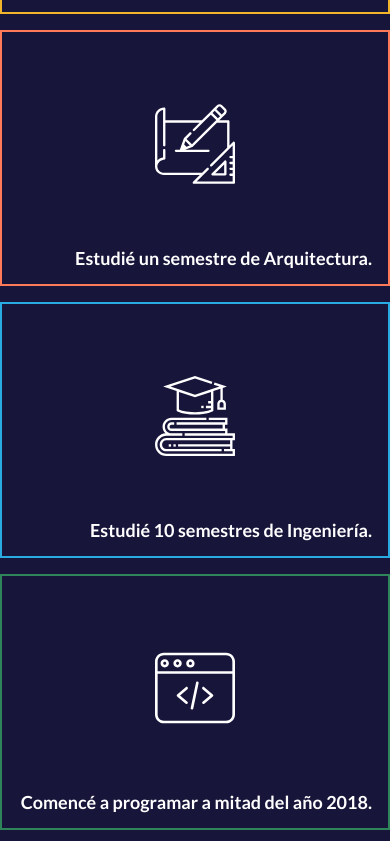
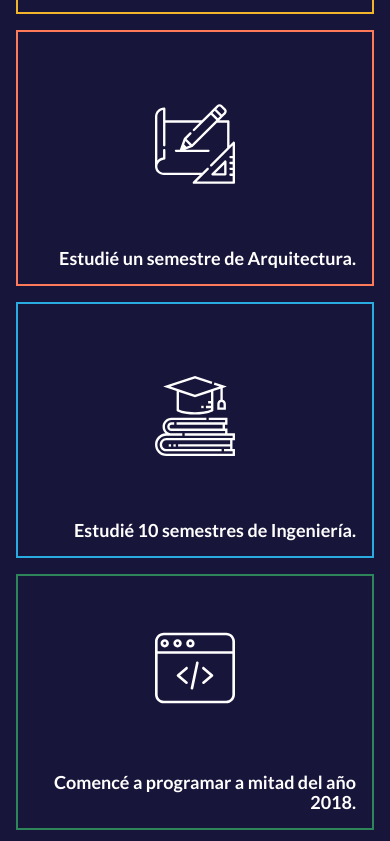
Before and after one commit to Felixmp7/Portafolios, a Next.js app: page / in a window 390 px wide. Shown: the part 8576-9417 px from the top of the page. Built offline with nearby package versions, Linux system fonts and the light colour scheme.

Commit message:
Implementa nueva clase mobileContainer para manejar padding en version movil

```diff
--- a/components/About.jsx
+++ b/components/About.jsx
@@ -8,7 +8,7 @@ const theme = {
 };
 
 const About = () => (
-    <section id="about" className="w-full mx-auto containerXl">
+    <section id="about" className="w-full mobileContainer mx-auto containerXl">
         <TitleWithLine text="Acerca" colorText="de mi" theme={theme} />
         <div className="grid grid-cols-4 gap-4 mx-auto mt-10 tabletLg:grid-cols-12">
             {histories.map(((history) => (
--- a/components/AboutCard.jsx
+++ b/components/AboutCard.jsx
@@ -15,7 +15,7 @@ const AboutCard = ({
         <div
             onMouseEnter={() => setIsHover(true)}
             onMouseLeave={() => setIsHover(false)}
-            className={`aboutCard border-2 transition duration-300 ease ${height} ${columnStyles}`}
+            className={`mobileLg:h-auto aboutCard border-2 transition duration-300 ease ${height} ${columnStyles}`}
         >
             <img
                 src={svgIcon}
--- a/components/Contact.jsx
+++ b/components/Contact.jsx
@@ -6,7 +6,7 @@ const theme = {
 };
 
 const Contact = () => (
-    <section id="contact" className="w-full mx-auto mt-10 mb-20 text-2xl containerXl">
+    <section id="contact" className="w-full mobileContainer mx-auto mt-10 mb-32 text-2xl tablet:mb-20 containerXl">
         <TitleWithLine text="Envíame" colorText="un email" theme={theme} />
         <div className="pt-10">
             <p>
--- a/components/Experiences.jsx
+++ b/components/Experiences.jsx
@@ -8,7 +8,7 @@ const theme = {
 };
 
 const Experiences = () => (
-    <section id="experiences" className="p-4 mx-auto tablet:p-0 containerXl">
+    <section id="experiences" className="p-4 mx-auto mobileContainer tablet:p-0 containerXl">
         <TitleWithLine text="Mi" colorText="experiencia" theme={theme} />
         {experienceList.map((experience) => (
             <Experience key={experience.id} {...experience} />
--- a/components/Skills.jsx
+++ b/components/Skills.jsx
@@ -7,7 +7,7 @@ const theme = {
 };
 
 const Skills = () => (
-    <section id="skills" className="p-4 mx-auto tablet:p-0 containerXl">
+    <section id="skills" className="p-4 mx-auto mobileContainer tablet:p-0 containerXl">
         <TitleWithLine text="Mis" colorText="Habilidades" theme={theme} />
         <div className="w-full mt-10 overflow-auto text-2xl border-4 border-pink-700 rounded">
             <table className="w-full table-auto">
--- a/components/Training.jsx
+++ b/components/Training.jsx
@@ -14,7 +14,7 @@ const Training = () => {
     const data = isShowFirstData ? firstData : trainingList;
 
     return (
-        <section id="training" className="p-4 mx-auto mt-10 tablet:mt-32 tablet:p-0 containerXl">
+        <section id="training" className="p-4 mx-auto mt-10 mobileContainer tablet:mt-32 tablet:p-0 containerXl">
             <TitleWithLine text="Mi" colorText="formación" theme={theme} />
             <div className="w-full my-10 tablet:grid tablet:grid-cols-3 tablet:gap-10">
                 {data.map((item) => (
--- a/tailwind.css
+++ b/tailwind.css
@@ -130,4 +130,14 @@ body {
         @apply justify-center py-0;
     }
   }
+
+  .mobileContainer {
+    @apply px-4;
+  }
+
+  @screen tablet {
+    .mobileContainer {
+        @apply px-0;
+    }
+  }
 }
```
